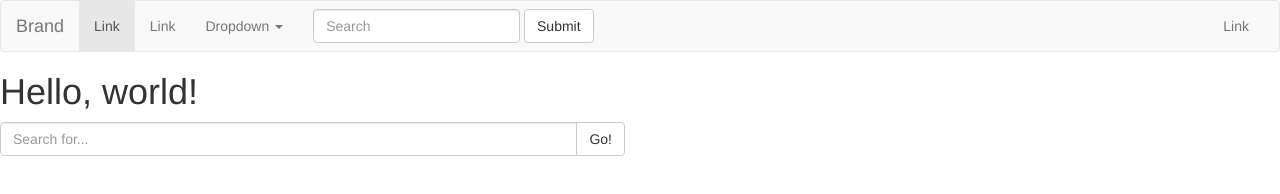
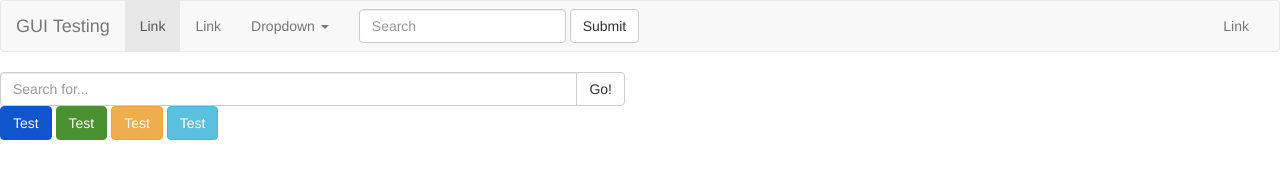
Before and after one commit to AbstractAlgebraProject/GUI, a plain HTML site: page testProject/index.html in a window 1280 px wide. Drawn offline with nearby package versions, Linux system fonts and the light colour scheme.

Commit message:
Update GUI Page

```diff
--- a/testProject/index.html
+++ b/testProject/index.html
@@ -9,6 +9,7 @@
 
     <!-- Bootstrap -->
     <link href="css/bootstrap.css" rel="stylesheet">
+    <link href="main.css" rel="stylesheet">
 
     <!-- HTML5 shim and Respond.js for IE8 support of HTML5 elements and media queries -->
     <!-- WARNING: Respond.js doesn't work if you view the page via file:// -->
@@ -28,7 +29,7 @@
             <span class="icon-bar"></span>
             <span class="icon-bar"></span>
           </button>
-          <a class="navbar-brand" href="#">Brand</a>
+          <a class="navbar-brand" href="#">GUI Testing</a>
         </div>
 
         <!-- Collect the nav links, forms, and other content for toggling -->
@@ -39,9 +40,6 @@
             <li class="dropdown">
               <a href="#" class="dropdown-toggle" data-toggle="dropdown" role="button" aria-haspopup="true" aria-expanded="false">Dropdown <span class="caret"></span></a>
               <ul class="dropdown-menu" id="drop">
-                <li><a href="#">Action</a></li>
-                <li><a href="#">Another action</a></li>
-                <li><a href="#">Something else here</a></li>
               </ul>
             </li>
           </ul>
@@ -57,7 +55,6 @@
         </div><!-- /.navbar-collapse -->
       </div><!-- /.container-fluid -->
     </nav>
-    <h1>Hello, world!</h1>
     <div class="row">
       <div class="col-lg-6">
         <div class="input-group">
@@ -68,6 +65,10 @@
         </div><!-- /input-group -->
       </div><!-- /.col-lg-6 -->
     </div><!-- /.row -->
+    <button class="btn btn-primary" type="button">Test</button>
+    <button class="btn btn-success" type="button">Test</button>
+    <button class="btn btn-warning" type="button">Test</button>
+    <button class="btn btn-info" type="button">Test</button>
 
     <!-- jQuery (necessary for Bootstrap's JavaScript plugins) -->
     <script src="https://ajax.googleapis.com/ajax/libs/jquery/1.11.3/jquery.min.js"></script>
--- a/testProject/main.css
+++ b/testProject/main.css
@@ -0,0 +1,21 @@
+.btn-primary{
+    background: #1155cc;
+    border-color: #1155cc;
+}
+
+.btn-primary:hover, .btn-primary:focus, .btn-primary:active, .btn-primary.active, .open .dropdown-toggle.btn-primary {
+  color: #fff;
+  background-color: #1155cc;
+  border-color: #1155cc;
+}
+
+.btn-success{
+    background: #4A9130;
+    border-color: #4A9130;
+}
+
+.btn-success:hover, .btn-success:focus, .btn-success:active, .btn-success.active, .open .dropdown-toggle.btn-success {
+  color: #fff;
+  background-color: #276610;
+  border-color: #276610;
+}
```
